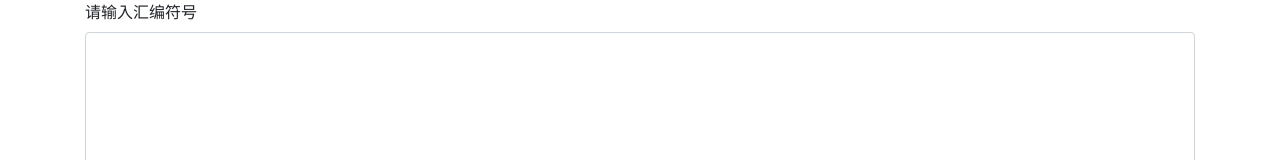
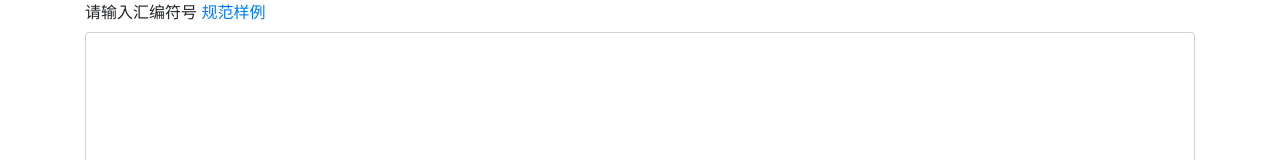
Before and after one commit to puresox/al2opcode-server, a website: page views/index.html in a window 1280 px wide. Shown: the top 160 px of the page. Drawn offline with nearby package versions, Linux system fonts and the light colour scheme.

Commit message:
update example

```diff
--- a/views/index.html
+++ b/views/index.html
@@ -16,7 +16,9 @@
       <div class="col align-self-center">
         <form method="post">
           <div class="form-group">
-            <label for="textarea">请输入汇编符号</label>
+            <label for="textarea">请输入汇编符号
+              <a href="https://github.com/puresox/al2opcode/blob/master/file/example.txt">规范样例</a>
+            </label>
             <textarea class="form-control" id="textarea" name="input" rows="25"></textarea>
           </div>
           <button type="submit" class="btn btn-primary">Submit</button>
```
